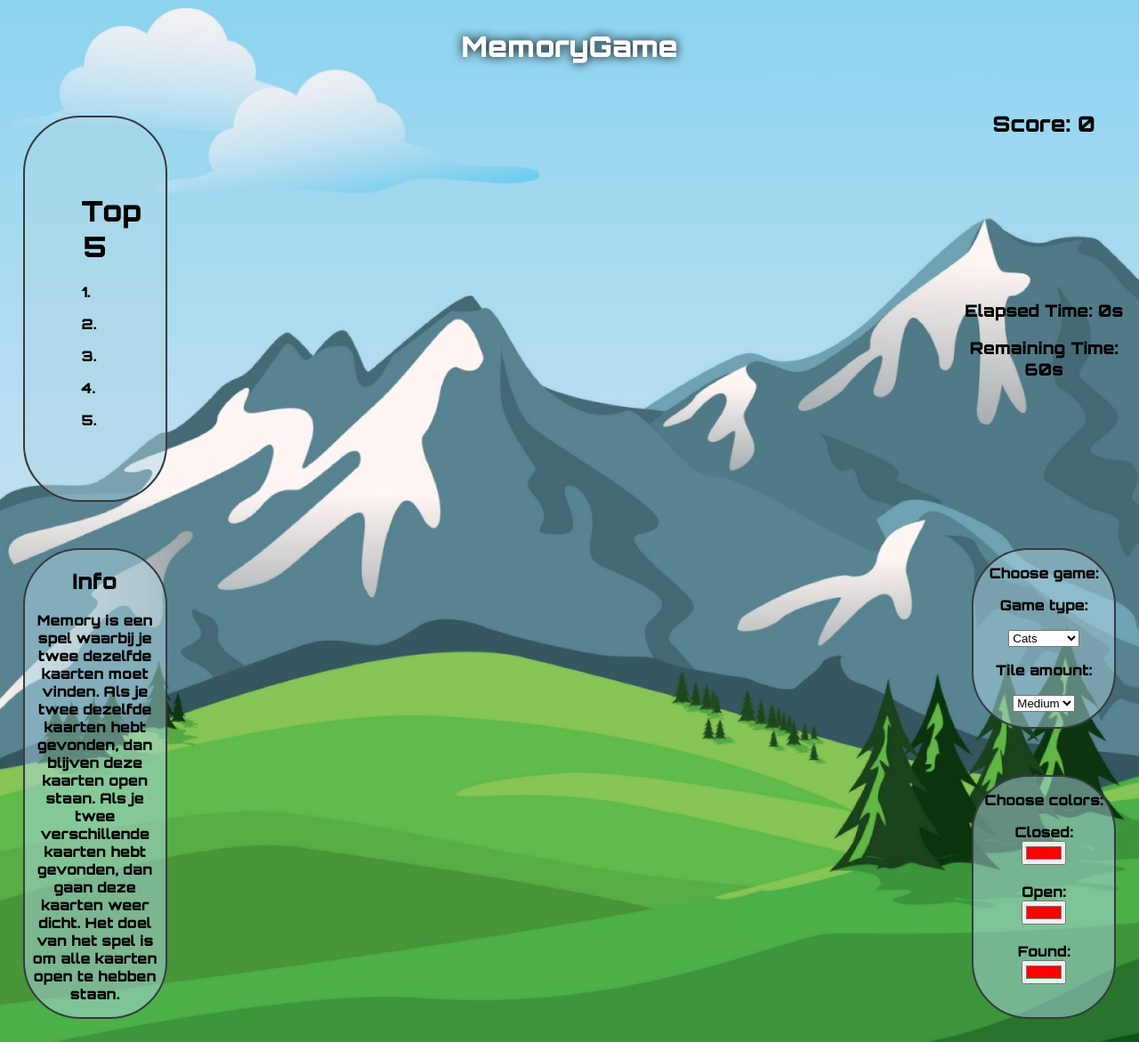
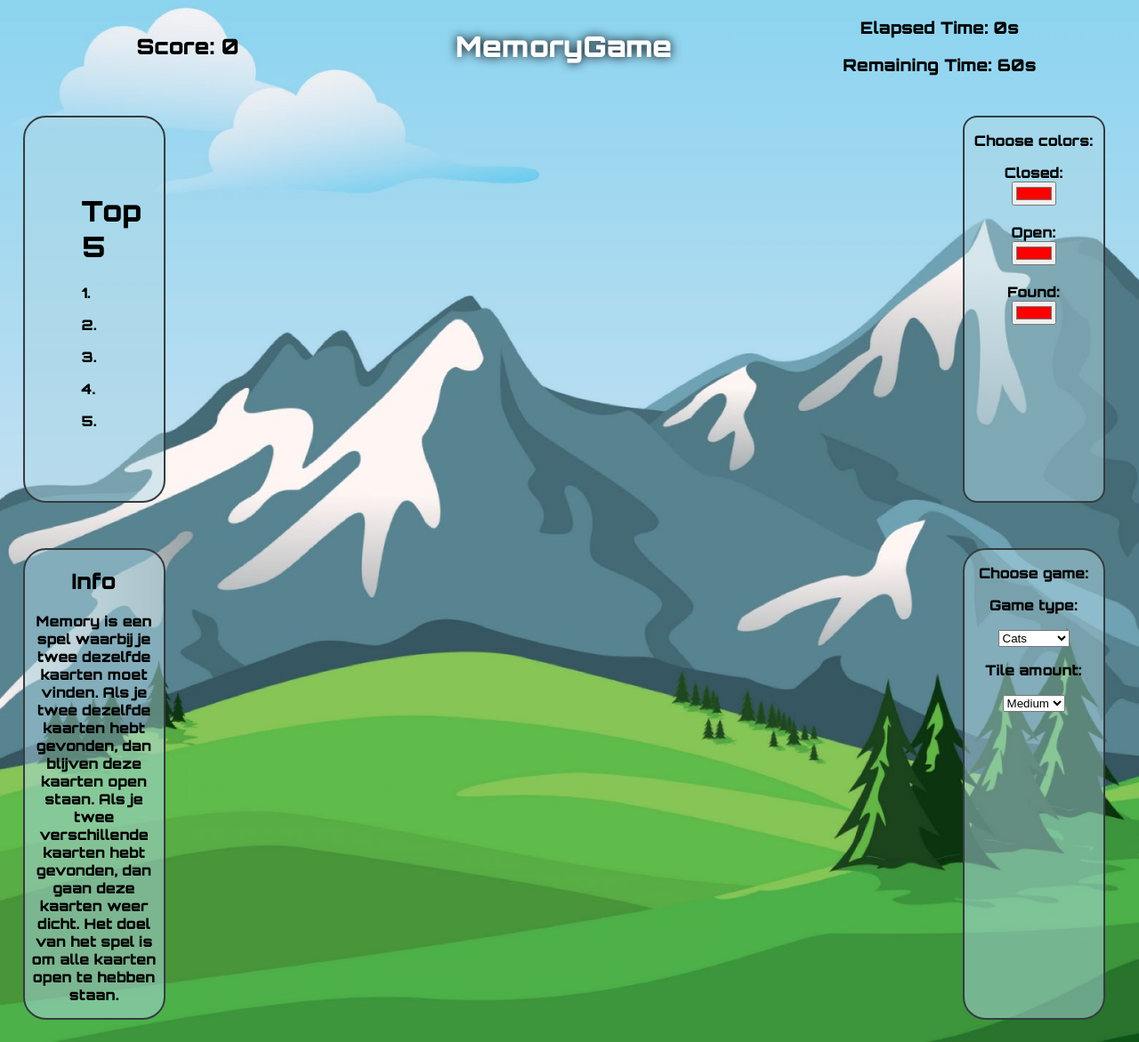
Before and after one commit to martprenger/web3, a PHP site: page / in a window 1280 px wide. Shown: the whole page at 89% size. Run offline with PHP 8.4, Linux system fonts and the light colour scheme.

Commit message:
Modified widescreen to fit the memory board

```diff
--- a/memory/style.css
+++ b/memory/style.css
@@ -21,7 +21,7 @@
 
 .layout-div {
     display: grid;
-    grid-template-columns: repeat(6, calc(100vw/6));
+    grid-template-columns: repeat(6, calc(99vw/6));
 }
 
 .board {
@@ -46,6 +46,7 @@
 
 .card.closed p {
     display: block;
+    font-size: xxx-large;
 }
 
 .card.closed img {
@@ -114,6 +115,7 @@
     grid-row: 3;
     grid-column: 1/4;
     text-align: center;
+
 }
 
 .time-div {
@@ -179,32 +181,72 @@
 
     .ranking {
         grid-column: 1;
-        grid-row: 2/4;
+        grid-row: 2/3;
     }
 
     .game_info {
         grid-column: 1;
-        grid-row: 4/6;
+        grid-row: 3/4;
     }
 
     .score-div {
+        grid-column: 1/3;
+        grid-row: 1;
+        justify-content: center; /* Centers columns horizontally */
+        align-content: center; /* Centers grid items vertically, if applicable */
+    }
+
+    .time-div {
+        grid-column: 5/7;
+        grid-row: 1;
+        justify-content: center; /* Centers columns horizontally */
+        align-content: center; /* Centers grid items vertically, if applicable */
+    }
+
+    .game-type {
+        grid-column: 6;
+        grid-row: 3/5;
+    }
+
+    .dropdown_kleuren_platen {
         grid-column: 6;
         grid-row: 2;
     }
 
-    .time-div {
-        grid-column: 6;
-        grid-row: 3;
+
+
+    .size-16 {
+        grid-template-columns: repeat(4, calc(85vh /4));
+        justify-content: center; /* Centers columns horizontally */
+        align-content: center; /* Centers grid items vertically, if applicable */
+    }
+
+    .size-36 {
+        grid-template-columns: repeat(6, calc(85vh /6));
+        justify-content: center; /* Centers columns horizontally */
+        align-content: center; /* Centers grid items vertically, if applicable */
+    }
+
+    .size-64 {
+        grid-template-columns: repeat(8, calc(85vh /8));
+        justify-content: center; /* Centers columns horizontally */
+        align-content: center; /* Centers grid items vertically, if applicable */
     }
 
     .game-type {
-        grid-column: 6;
-        grid-row: 4;
+        border-radius: 2vw;
     }
 
     .dropdown_kleuren_platen {
-        grid-column: 6;
-        grid-row: 5;
+        border-radius: 2vh;
+    }
+
+    .ranking {
+        border-radius: 2vw;
+    }
+
+    .game_info {
+        border-radius: 2vw;
     }
 
 }
```
